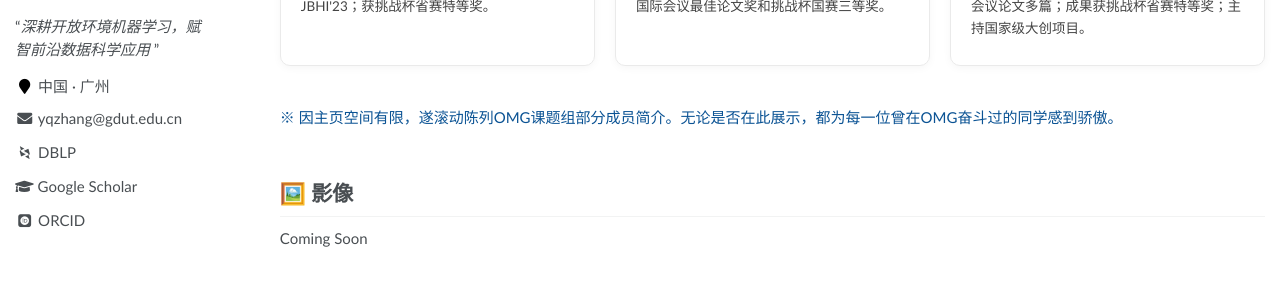
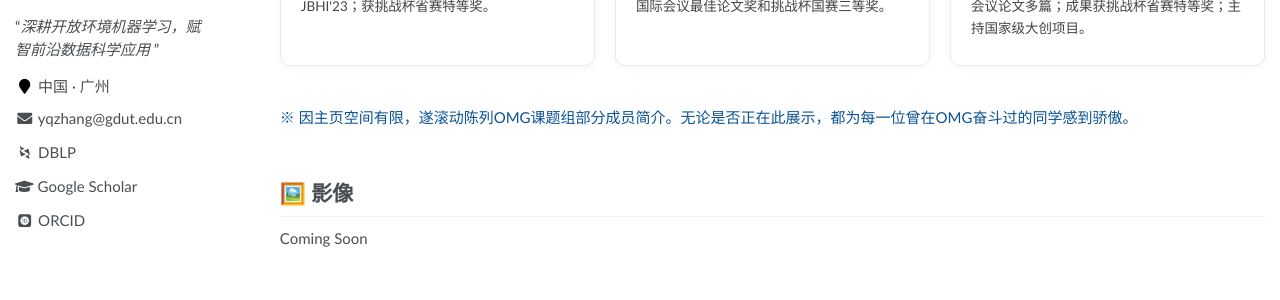
Before and after one commit to yqzhang-Zz/zh-OMG, a Jekyll site: the page built from _pages/about.md, in a window 1280 px wide and 900 px high, scrolled down 2883 px. Shown: the part 208-508 px from the top of the window. Built offline with Jekyll 4.4.1, drawn with Linux system fonts in a browser that asks for light colours; some web fonts are replaced.

Commit message:
Update about.md

```diff
--- a/_pages/about.md
+++ b/_pages/about.md
@@ -325,7 +325,7 @@ OMG具体研究方向可参考本人主页所列论文和科研课题。组内**
 
 </div>
 
-<span style="color: #0b5394"> ※ 因主页空间有限，遂滚动陈列OMG课题组部分成员简介。无论是否在此展示，都为每一位曾在OMG奋斗过的同学感到骄傲。</span>
+<span style="color: #0b5394"> ※ 因主页空间有限，遂滚动陈列OMG课题组部分成员简介。无论是否正在此展示，都为每一位曾在OMG奋斗过的同学感到骄傲。</span>
 
 <span class='anchor' id='OMG-album'></span>
 <br>
```
